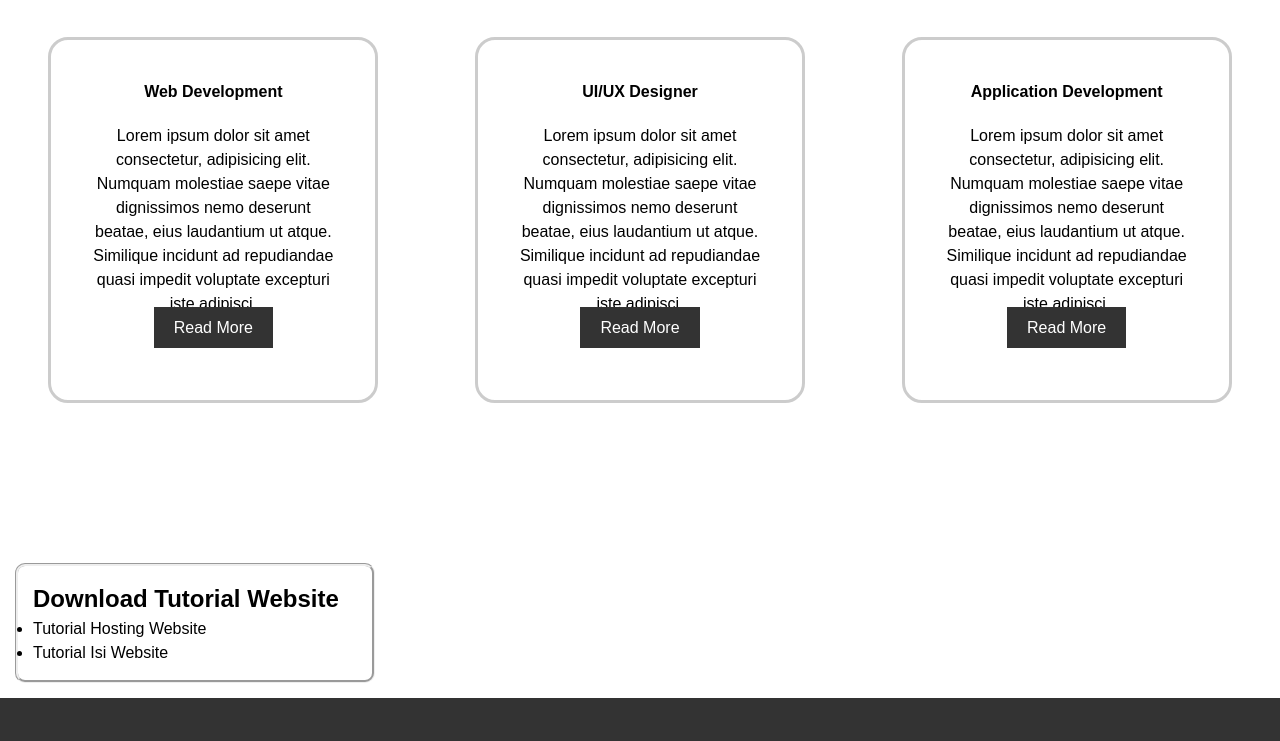
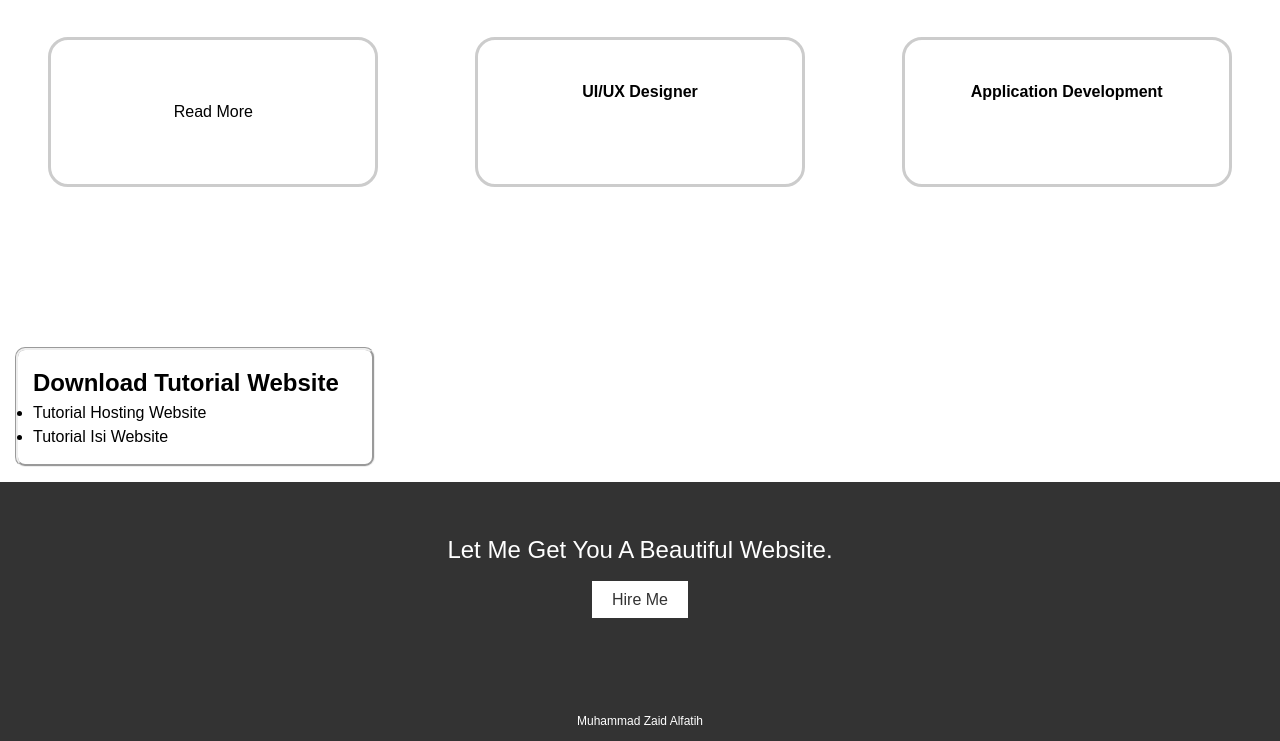
Before and after one commit to zaidalfth/alfth-arsijarkom, a plain HTML site: page index.html in a window 1280 px wide. Shown: the part 955-1696 px from the top of the page. Drawn offline with Linux system fonts and the light colour scheme.

Commit message:
Update index.html

```diff
--- a/index.html
+++ b/index.html
@@ -57,16 +57,13 @@
         <div class="box">
             <div class="card">
                 <i class="fas fa-bars"></i>
-                <h5>Web Development</h5>
+                <h5></h5>
                 <div class="pra">
                     <p>
-                        Lorem ipsum dolor sit amet consectetur, adipisicing elit.
-                        Numquam molestiae saepe vitae dignissimos nemo deserunt beatae,
-                        eius laudantium ut atque. Similique incidunt ad repudiandae quasi
-                        impedit voluptate excepturi iste adipisci.
+
                     </p>
                     <p style="text-align: center">
-                        <a class="button" href="#">Read More</a>
+                        <a class= href="#">Read More</a>
                     </p>
                 </div>
             </div>
@@ -75,13 +72,10 @@
                 <h5>UI/UX Designer</h5>
                 <div class="pra">
                     <p>
-                        Lorem ipsum dolor sit amet consectetur, adipisicing elit.
-                        Numquam molestiae saepe vitae dignissimos nemo deserunt beatae,
-                        eius laudantium ut atque. Similique incidunt ad repudiandae quasi
-                        impedit voluptate excepturi iste adipisci.
+
                     </p>
                     <p style="text-align: center">
-                        <a class="button" href="#">Read More</a>
+                        <a class= href="#"></a>
                     </p>
                 </div>
             </div>
@@ -90,13 +84,10 @@
                 <h5>Application Development</h5>
                 <div class="pra">
                     <p>
-                        Lorem ipsum dolor sit amet consectetur, adipisicing elit.
-                        Numquam molestiae saepe vitae dignissimos nemo deserunt beatae,
-                        eius laudantium ut atque. Similique incidunt ad repudiandae quasi
-                        impedit voluptate excepturi iste adipisci.
+
                     </p>
                     <p style="text-align: center">
-                        <a class="button" href="#">Read More</a>
+                        <a class="" href="#"></a>
                     </p>
                 </div>
             </div>
```
